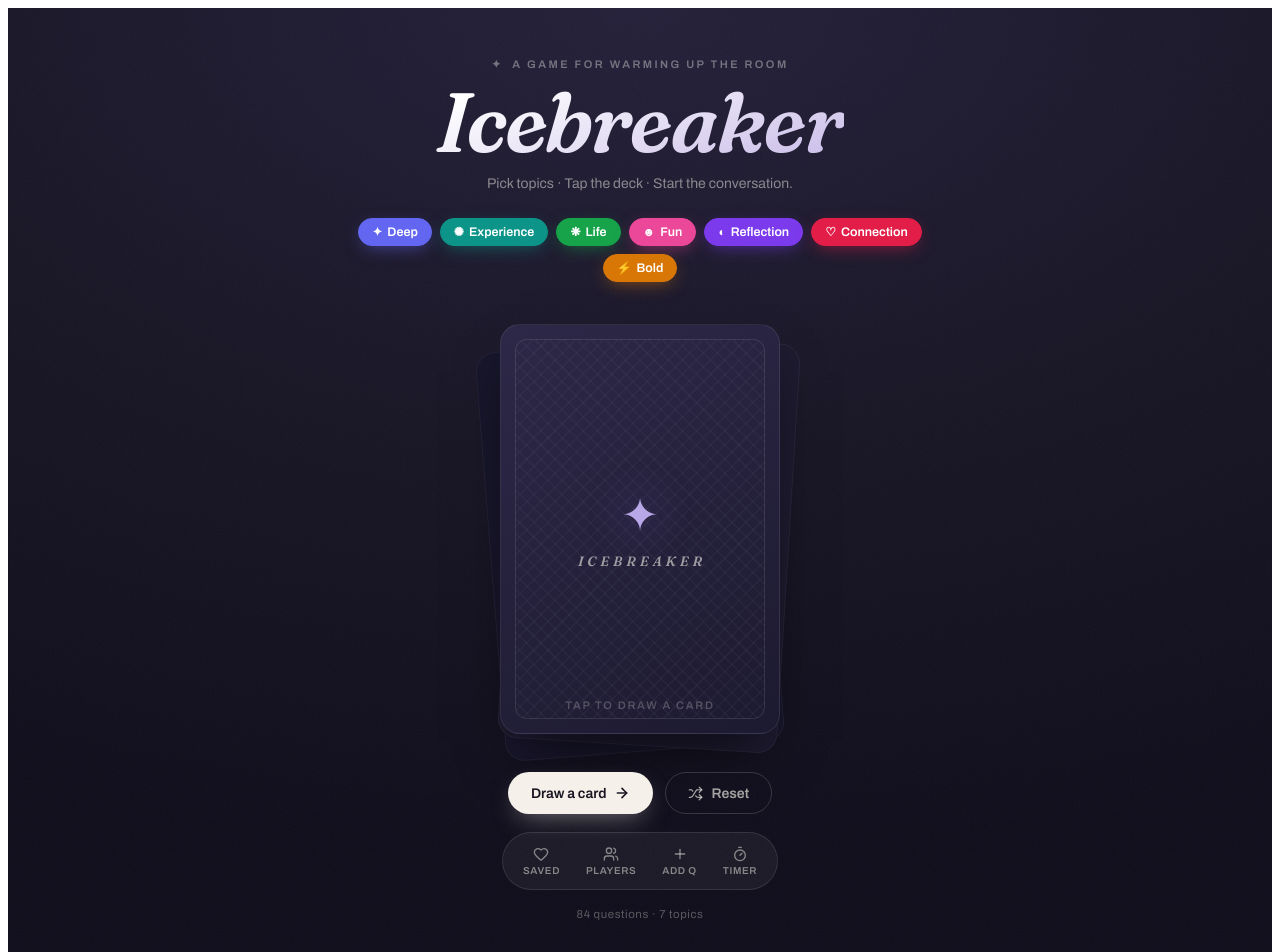
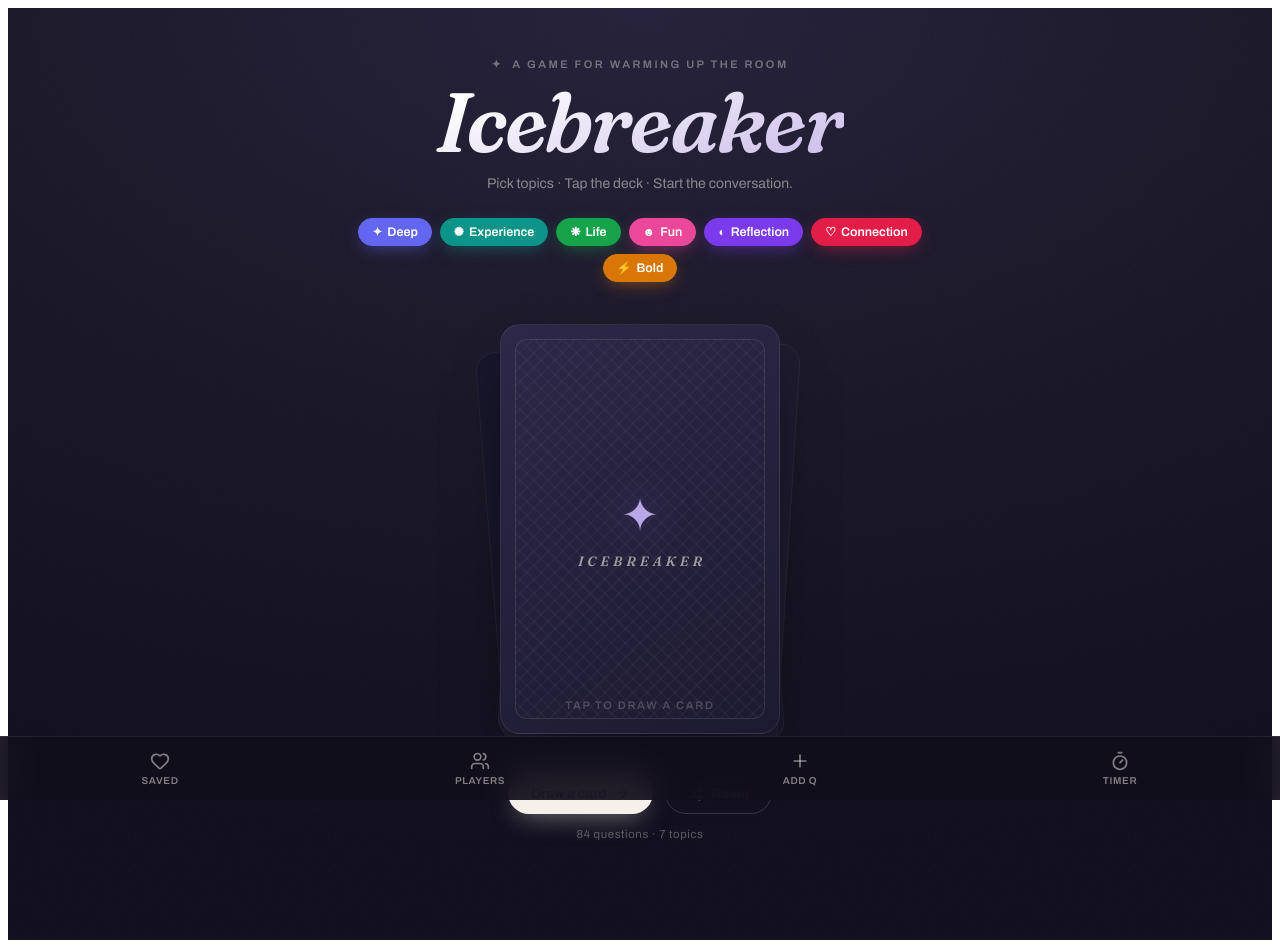
Before and after one commit to ruzaigh/Icebreaker, a React (Vite) app: page / in a window 1280 px wide. Shown: the top 952 px of the page. Built offline with nearby package versions, Linux system fonts and the light colour scheme.

Commit message:
feat: fixed bottom navbar + dark card face
Converts toolbar to a fixed bottom navbar with safe-area inset support. Card front now matches the back's dark purple gradient so both sides feel cohesive.

https://claude.ai/code/session_01QaanX9PcEjTisJHEtU8eVt

```diff
--- a/src/IcebreakerV2.tsx
+++ b/src/IcebreakerV2.tsx
@@ -273,7 +273,7 @@ export default function IcebreakerV2() {
                       </span>
                     )}
                     <button className="g-heartbtn" onClick={e => toggleFav(e, current)}
-                      style={{ color: isFav ? "#e11d48" : "rgba(26,22,34,0.28)" }}>
+                      style={{ color: isFav ? "#e11d48" : "rgba(245,241,234,0.3)" }}>
                       <Heart size={19} fill={isFav ? "#e11d48" : "none"} strokeWidth={2} />
                     </button>
                   </div>
@@ -284,7 +284,7 @@ export default function IcebreakerV2() {
                     {timerDur > 0 ? (
                       <div style={{ position: "relative", width: 52, height: 52, flexShrink: 0 }}>
                         <svg width={52} height={52} style={{ transform: "rotate(-90deg)", display: "block" }}>
-                          <circle cx={26} cy={26} r={22} fill="none" stroke="rgba(0,0,0,0.07)" strokeWidth={3.5} />
+                          <circle cx={26} cy={26} r={22} fill="none" stroke="rgba(255,255,255,0.12)" strokeWidth={3.5} />
                           <circle cx={26} cy={26} r={22} fill="none"
                             stroke={timerDone ? "#e11d48" : cat.color} strokeWidth={3.5}
                             strokeDasharray={CIRC} strokeDashoffset={dashOff}
@@ -292,12 +292,12 @@ export default function IcebreakerV2() {
                             style={{ transition: timerOn ? "stroke-dashoffset 0.95s linear" : "none" }}
                           />
                         </svg>
-                        <span className="g-timernum" style={{ color: timerDone ? "#e11d48" : "rgba(26,22,34,0.7)" }}>
+                        <span className="g-timernum" style={{ color: timerDone ? "#e11d48" : "rgba(245,241,234,0.8)" }}>
                           {timerDone ? "✓" : timerLeft}
                         </span>
                       </div>
                     ) : (
-                      <span style={{ fontSize: 12, fontWeight: 700, letterSpacing: "0.1em", color: "rgba(26,22,34,0.38)" }}>
+                      <span style={{ fontSize: 12, fontWeight: 700, letterSpacing: "0.1em", color: "rgba(245,241,234,0.38)" }}>
                         No.&nbsp;{String(drawCount).padStart(2, "0")}
                       </span>
                     )}
@@ -323,27 +323,27 @@ export default function IcebreakerV2() {
         </button>
       </div>
 
-      <div style={r.toolbar}>
+      <div style={r.footer}>{pool.length} questions · {active.size} topic{active.size !== 1 ? "s" : ""}</div>
+
+      <nav style={r.navbar}>
         <button className="g-tool" onClick={() => setPanel(p => p === "favs" ? null : "favs")}>
-          <Heart size={16} fill={favs.length ? "#e11d48" : "none"}
+          <Heart size={20} fill={favs.length ? "#e11d48" : "none"}
             stroke={favs.length ? "#e11d48" : "rgba(245,241,234,0.5)"} strokeWidth={2} />
           <span>{favs.length ? `Saved (${favs.length})` : "Saved"}</span>
         </button>
         <button className="g-tool" onClick={() => setPanel(p => p === "players" ? null : "players")}>
-          <Users size={16} stroke={playerMode === 2 ? p1color : "rgba(245,241,234,0.5)"} strokeWidth={2} />
+          <Users size={20} stroke={playerMode === 2 ? p1color : "rgba(245,241,234,0.5)"} strokeWidth={2} />
           <span>Players</span>
         </button>
         <button className="g-tool" onClick={() => setPanel(p => p === "add" ? null : "add")}>
-          <Plus size={16} stroke="rgba(245,241,234,0.5)" strokeWidth={2} />
+          <Plus size={20} stroke="rgba(245,241,234,0.5)" strokeWidth={2} />
           <span>Add Q</span>
         </button>
         <button className="g-tool" onClick={() => setPanel(p => p === "timer" ? null : "timer")}>
-          <Timer size={16} stroke={timerDur ? "#d97706" : "rgba(245,241,234,0.5)"} strokeWidth={2} />
-          <span>{timerDur ? `Timer ${timerDur}s` : "Timer"}</span>
+          <Timer size={20} stroke={timerDur ? "#d97706" : "rgba(245,241,234,0.5)"} strokeWidth={2} />
+          <span>{timerDur ? `${timerDur}s` : "Timer"}</span>
         </button>
-      </div>
-
-      <div style={r.footer}>{pool.length} questions · {active.size} topic{active.size !== 1 ? "s" : ""}</div>
+      </nav>
 
       {panel === "favs" && (
         <div className="g-backdrop" onClick={() => setPanel(null)}>
@@ -491,7 +491,7 @@ const r: Record<string, React.CSSProperties> = {
     background: "radial-gradient(120% 90% at 50% 0%, #24203a 0%, #181525 50%, #0f0d1b 100%)",
     color: "#f5f1ea", fontFamily: "'Archivo',sans-serif",
     display: "flex", flexDirection: "column", alignItems: "center",
-    padding: "clamp(20px,5vw,50px) 20px 36px", position: "relative", overflow: "hidden",
+    padding: "clamp(20px,5vw,50px) 20px 100px", position: "relative", overflow: "hidden",
   },
   hdr:    { textAlign: "center", maxWidth: 520, zIndex: 2 },
   eyebrow:{ fontSize: 11, letterSpacing: "0.22em", textTransform: "uppercase",
@@ -509,11 +509,17 @@ const r: Record<string, React.CSSProperties> = {
             display: "flex", alignItems: "center", justifyContent: "center",
             margin: "18px 0 6px", zIndex: 2 },
   btns:   { display: "flex", gap: 12, marginTop: 12, zIndex: 2 },
-  toolbar:{ display: "flex", gap: 2, marginTop: 18,
-            background: "rgba(255,255,255,0.05)", borderRadius: 999, padding: "5px 8px",
-            border: "1px solid rgba(255,255,255,0.1)", zIndex: 2 },
-  footer: { marginTop: 18, fontSize: 11.5, letterSpacing: "0.05em",
+  footer: { marginTop: 14, fontSize: 11.5, letterSpacing: "0.05em",
             color: "rgba(245,241,234,0.32)", zIndex: 2 },
+  navbar: {
+    position: "fixed", bottom: 0, left: 0, right: 0,
+    display: "flex", justifyContent: "space-around", alignItems: "center",
+    background: "rgba(18,15,28,0.92)", backdropFilter: "blur(16px)",
+    borderTop: "1px solid rgba(255,255,255,0.08)",
+    paddingTop: 8,
+    paddingBottom: "calc(env(safe-area-inset-bottom, 0px) + 8px)",
+    zIndex: 50,
+  },
 };
 
 const CSS = `
@@ -569,8 +575,8 @@ const CSS = `
 .g-panelhint{font-size:12.5px;color:rgba(245,241,234,.4);line-height:1.5;margin:10px 0 0;}
 
 .g-front{transform:rotateY(180deg);
-  background:linear-gradient(165deg,#fdfaf6 0%,#f3ede2 100%);
-  color:#1a1622;border:1px solid rgba(0,0,0,.05);
+  background:linear-gradient(150deg,#2e2848 0%,#1c1a30 100%);
+  color:#f5f1ea;border:1px solid rgba(255,255,255,.08);
   box-shadow:0 28px 56px -20px rgba(0,0,0,.7);
   padding:28px 24px 22px;display:flex;flex-direction:column;}
 .g-front.g-timeblink{animation:gtimeblink .6s ease 3;}
@@ -587,13 +593,13 @@ const CSS = `
   padding:4px;border-radius:50%;line-height:0;transition:transform .15s ease;}
 .g-heartbtn:hover{transform:scale(1.2);}
 
-.g-question{font-family:'Fraunces',serif;font-weight:500;
+.g-question{font-family:'Fraunces',serif;font-weight:500;color:#f5f1ea;
   font-size:clamp(20px,5.6vw,26px);line-height:1.28;margin:auto 0;
   letter-spacing:-.012em;animation:gqin .45s .1s both ease;}
 @keyframes gqin{from{opacity:0;transform:translateY(7px)}to{opacity:1;transform:none}}
 
 .g-bottom{display:flex;align-items:center;justify-content:space-between;
-  border-top:1px solid rgba(0,0,0,.08);padding-top:12px;margin-top:12px;}
+  border-top:1px solid rgba(255,255,255,.1);padding-top:12px;margin-top:12px;}
 .g-timernum{position:absolute;inset:0;display:flex;align-items:center;
   justify-content:center;font-size:14px;font-weight:700;font-family:'Archivo',sans-serif;}
 
@@ -608,9 +614,9 @@ const CSS = `
 .g-btn-ghost:hover{color:#fff;border-color:rgba(255,255,255,.35);}
 .g-btn:active{transform:scale(.97);}
 
-.g-tool{display:flex;flex-direction:column;align-items:center;gap:3px;
-  background:none;border:none;cursor:pointer;padding:8px 12px;border-radius:12px;
-  transition:background .14s ease;font-family:'Archivo',sans-serif;}
+.g-tool{display:flex;flex-direction:column;align-items:center;gap:4px;
+  background:none;border:none;cursor:pointer;padding:6px 18px;border-radius:12px;
+  transition:background .14s ease;font-family:'Archivo',sans-serif;flex:1;}
 .g-tool:hover{background:rgba(255,255,255,.07);}
 .g-tool>span{font-size:10px;letter-spacing:.06em;font-weight:600;
   color:rgba(245,241,234,.5);text-transform:uppercase;}
```
